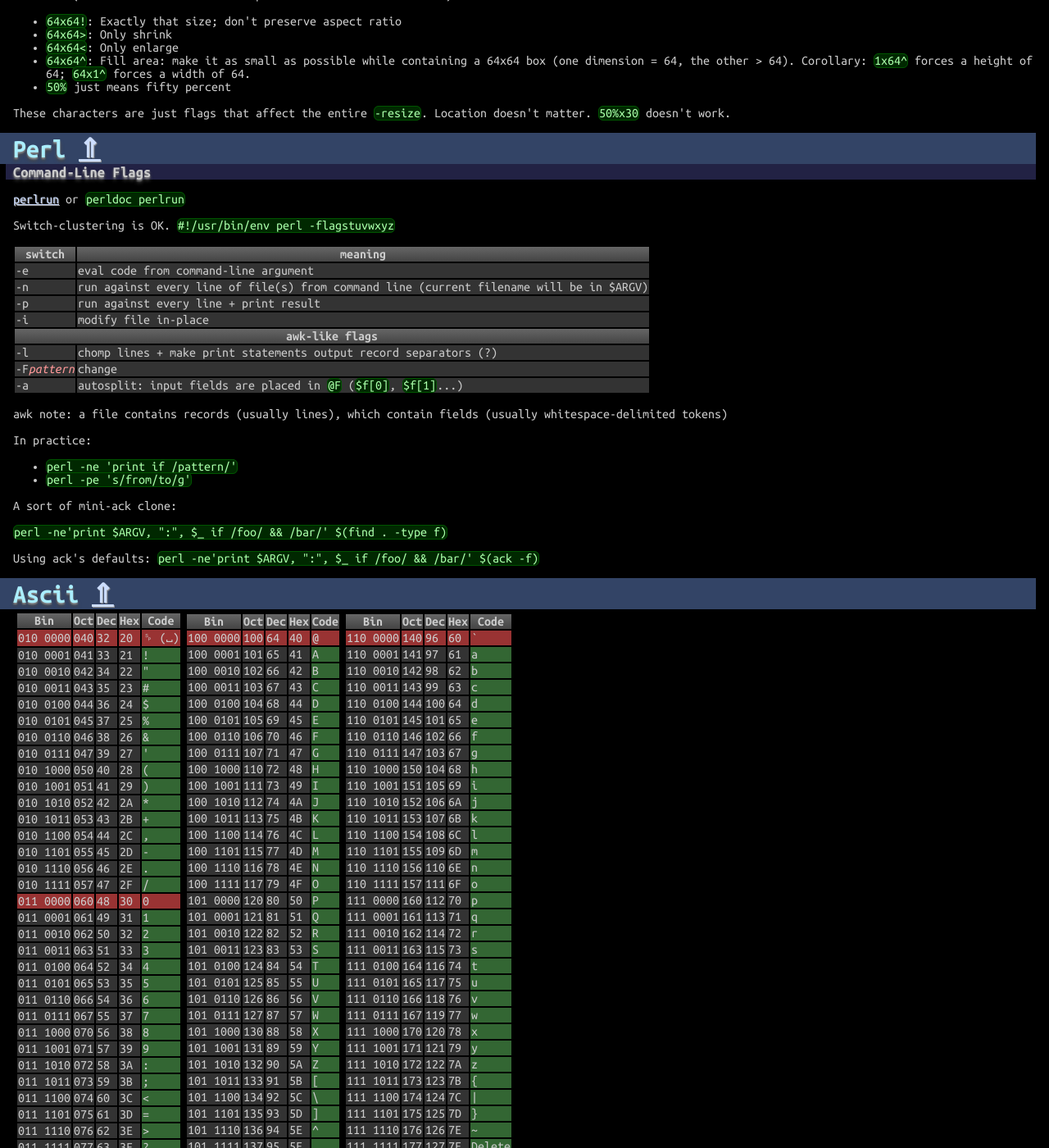
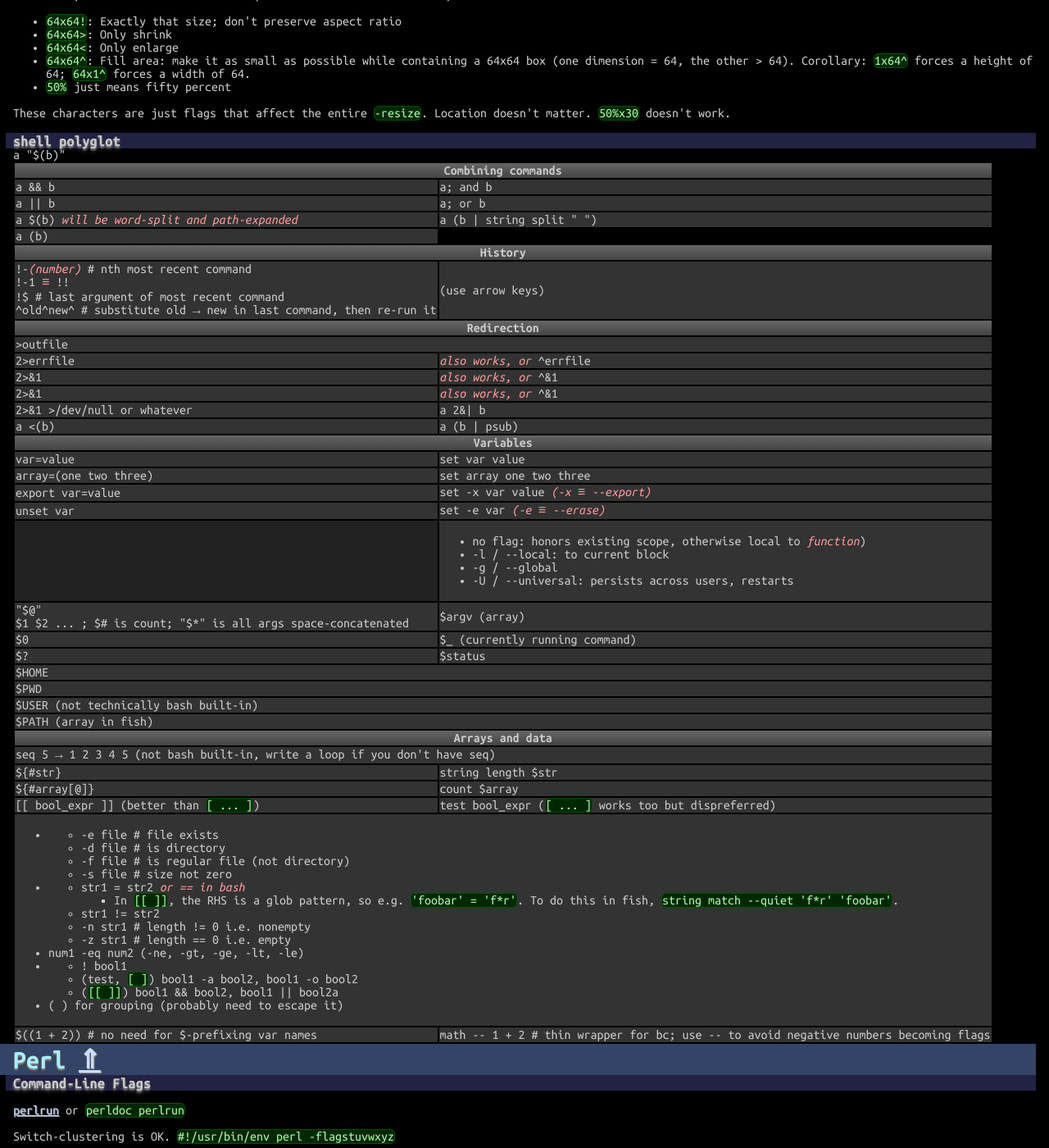
Before and after one commit to betaveros/cs, a Jekyll site: the page built from index.html, in a window 1280 px wide and 1400 px high, scrolled down 28678 px. Shown: the whole window at 82% size. Built offline with Jekyll 4.4.1, drawn with Linux system fonts in a browser that asks for light colours.

Commit message:
some shell stuff

```diff
--- a/_includes/shell.html
+++ b/_includes/shell.html
@@ -84,3 +84,101 @@
 </ul>
 
 <p>These characters are just flags that affect the entire <code>-resize</code>. Location doesn't matter. <code>50%x30</code> doesn't work.</p>
+
+<h3>shell polyglot</h3>
+
+<table>
+	<tr><th colspan="2">Combining commands</th></tr>
+	<tr><td>a &amp;&amp; b</td><td>a; and b</td></tr>
+	<tr><td>a || b</td><td>a; or b</td></tr>
+	<tr><td>a $(b) <em>will be word-split and path-expanded</em></td><td>a (b | string split " ")</td></tr>
+	<tr>a "$(b)"</td><td>a (b)</td></tr>
+	<tr><th colspan="2">History</th></tr>
+	<tr>
+		<td>!-<em>(number)</em> # nth most recent command
+			<br/>!-1 <em>&equiv;</em> !!
+			<br/>!$ # last argument of most recent command
+			<br/>^old^new^ # substitute old &rarr; new in last command, then re-run it
+		</td>
+		<td>(use arrow keys)</td>
+	</tr>
+	<tr><th colspan="2">Redirection</th></tr>
+	<tr><td colspan="2">&gt;outfile</td></tr>
+	<tr><td>2&gt;errfile</td><td><em>also works, or</em> ^errfile</td></tr>
+	<tr><td>2&gt;&amp;1</td><td><em>also works, or</em> ^&amp;1</td></tr>
+	<tr><td>2&gt;&amp;1</td><td><em>also works, or</em> ^&amp;1</td></tr>
+	<tr><td>2&gt;&amp;1 &gt;/dev/null or whatever</td><td>a 2&amp;| b</td></tr>
+	<tr><td>a &lt;(b)</td><td>a (b | psub)</td></tr>
+	<tr><th colspan="2">Variables</th></tr>
+	<tr><td>var=value</td><td>set var value</td></tr>
+	<tr><td>array=(one two three)</td><td>set array one two three</td></tr>
+	<tr><td>export var=value</td><td>set -x var value <em>(-x &equiv; --export)</em></td></tr>
+	<tr><td>unset var</td><td>set -e var <em>(-e &equiv; --erase)</em></td></tr>
+	<tr>
+		<td class="empty"></td>
+		<td>
+			<ul>
+				<li>no flag: honors existing scope, otherwise local to <em>function</em>)</li>
+				<li>-l / --local: to current block</li>
+				<li>-g / --global</li>
+				<li>-U / --universal: persists across users, restarts</li>
+			</ul>
+		</td>
+	</tr>
+	<tr><td>"$@"<br/>$1 $2 ... ; $# is count; "$*" is all args space-concatenated</td><td>$argv (array)</td></tr>
+	<tr><td>$0</td><td>$_ (currently running command)</td></tr>
+	<tr><td>$?</td><td>$status</td></tr>
+	<tr><td colspan="2">$HOME</td></tr>
+	<tr><td colspan="2">$PWD</td></tr>
+	<tr><td colspan="2">$USER (not technically bash built-in)</td></tr>
+	<tr><td colspan="2">$PATH (array in fish)</td></tr>
+	<tr><th colspan="2">Arrays and data</th></tr>
+	<tr><td colspan="2">seq 5 &rarr; 1 2 3 4 5 (not bash built-in, write a loop if you don't have seq)</td></tr>
+	<tr><td>${#str}</td><td>string length $str</td></tr>
+	<tr><td>${#array[@]}</td><td>count $array</td></tr>
+	<tr><td>[[ bool_expr ]] (better than <code>[ ... ]</code>)</td><td>test bool_expr (<code>[ ... ]</code> works too but dispreferred)</td></tr>
+	<tr>
+		<td colspan="2">
+			<ul>
+				<li>
+					<ul>
+						<li>-e file # file exists</li>
+						<li>-d file # is directory</li>
+						<li>-f file # is regular file (not directory)</li>
+						<li>-s file # size not zero</li>
+					</ul>
+				</li>
+				<li>
+					<ul>
+						<li>str1 = str2 <em>or == in bash</em>
+							<ul>
+								<li>
+									In <code>[[ ]]</code>, the RHS is a glob pattern,
+											so e.g. <code>'foobar' = 'f*r'</code>.
+									To do this in fish, <code>string match --quiet 'f*r' 'foobar'</code>.
+								</li>
+							</ul>
+						</li>
+						<li>str1 != str2</li>
+						<li>-n str1 # length != 0 i.e. nonempty</li>
+						<li>-z str1 # length == 0 i.e. empty</li>
+					</ul>
+				</li>
+				<li>
+					num1 -eq num2 (-ne, -gt, -ge, -lt, -le)
+				</li>
+				<li>
+					<ul>
+						<li>! bool1</li>
+						<li>(test, <code>[ ]</code>) bool1 -a bool2, bool1 -o bool2</li>
+						<li>(<code>[[ ]]</code>) bool1 &amp;&amp; bool2, bool1 || bool2a</li>
+					</ul>
+				</li>
+				<li>
+					( ) for grouping (probably need to escape it)
+				</li>
+			</ul>
+		</td>
+	</tr>
+	<tr><td>$((1 + 2)) # no need for $-prefixing var names</td><td>math -- 1 + 2 # thin wrapper for bc; use -- to avoid negative numbers becoming flags</td></tr>
+</table>
```
